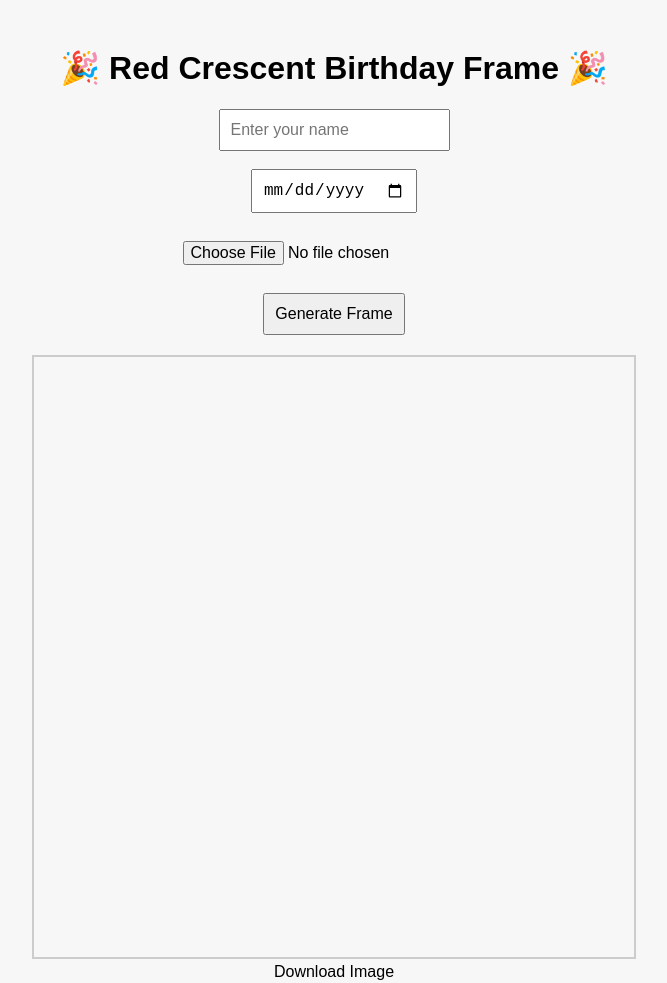
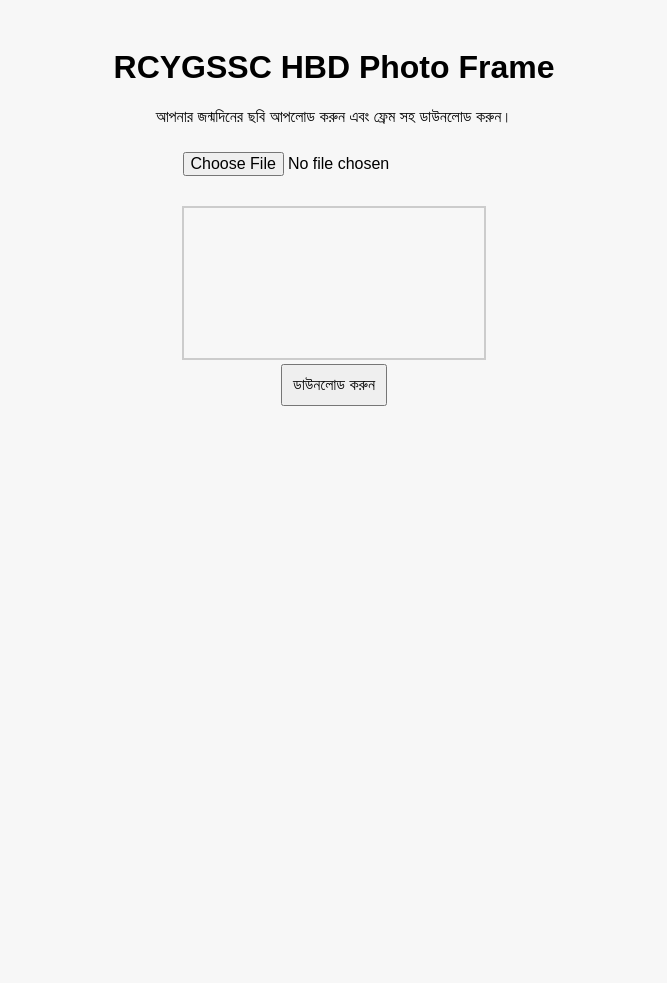
Before and after one commit to rabiul317518/RCYGSSC-HBD-PHOTO-FRAME, a plain HTML site: page index.html in a window 1280 px wide. Shown: the whole page, without its empty margins (306-973 px from the left). After the commit the page ends 800 px from the top, so only its background shows below. Drawn offline with Linux system fonts and the light colour scheme.

Commit message:
Update index.html

```diff
--- a/index.html
+++ b/index.html
@@ -1,23 +1,22 @@
 <!DOCTYPE html>
-<html lang="en">
+<html lang="bn">
 <head>
   <meta charset="UTF-8">
   <meta name="viewport" content="width=device-width, initial-scale=1.0">
-  <title>Red Crescent Birthday Frame</title>
+  <title>RCYGSSC HBD Photo Frame</title>
   <link rel="stylesheet" href="style.css">
 </head>
 <body>
-  <h1>🎉 Red Crescent Birthday Frame 🎉</h1>
+  <div class="container">
+    <h1>RCYGSSC HBD Photo Frame</h1>
+    <p>আপনার জন্মদিনের ছবি আপলোড করুন এবং ফ্রেম সহ ডাউনলোড করুন।</p>
 
-  <div class="input-section">
-    <input type="text" id="name" placeholder="Enter your name"><br><br>
-    <input type="date" id="dob"><br><br>
-    <input type="file" id="photo" accept="image/*"><br><br>
-    <button onclick="generateFrame()">Generate Frame</button>
+    <input type="file" id="upload" accept="image/*">
+    <div class="frame-container">
+      <canvas id="canvas"></canvas>
+    </div>
+    <button id="downloadBtn">ডাউনলোড করুন</button>
   </div>
-
-  <canvas id="canvas" width="600" height="600"></canvas><br>
-  <a id="download" download="birthday-frame.png">Download Image</a>
 
   <script src="script.js"></script>
 </body>
```
